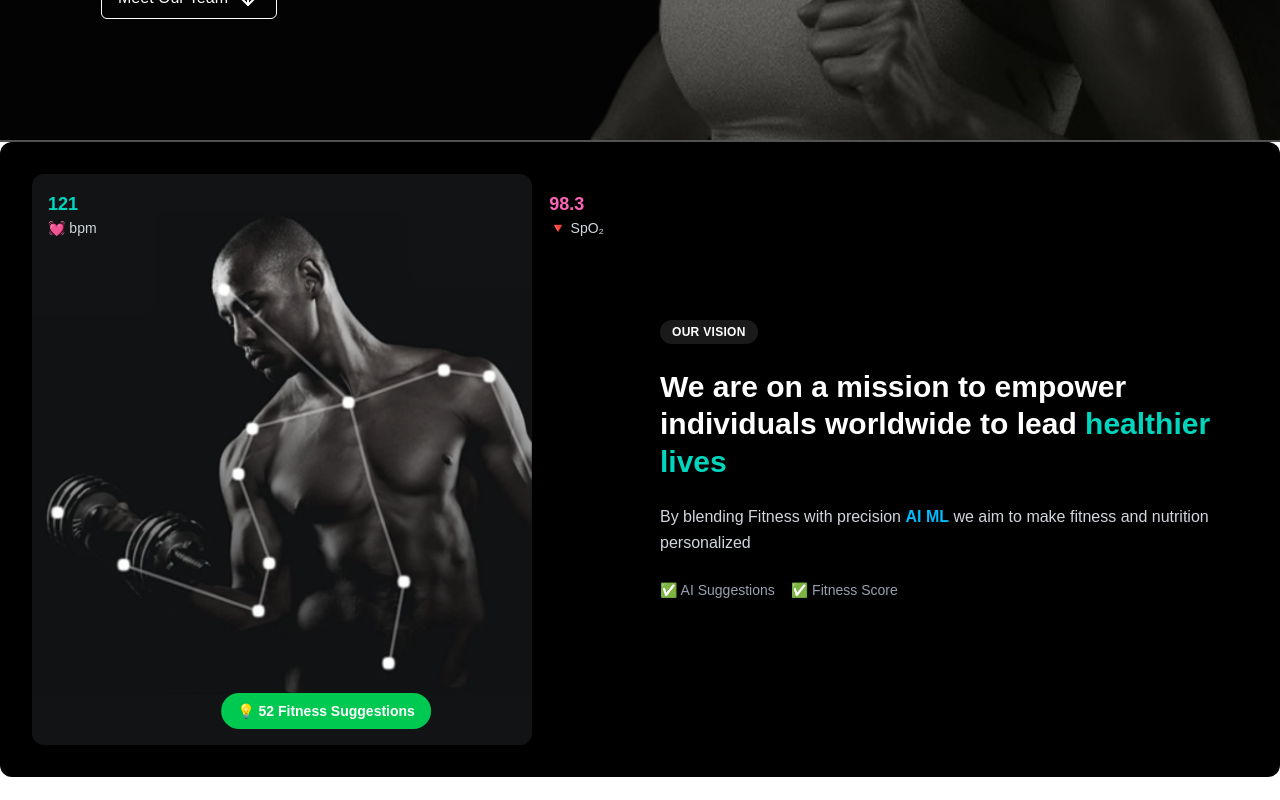
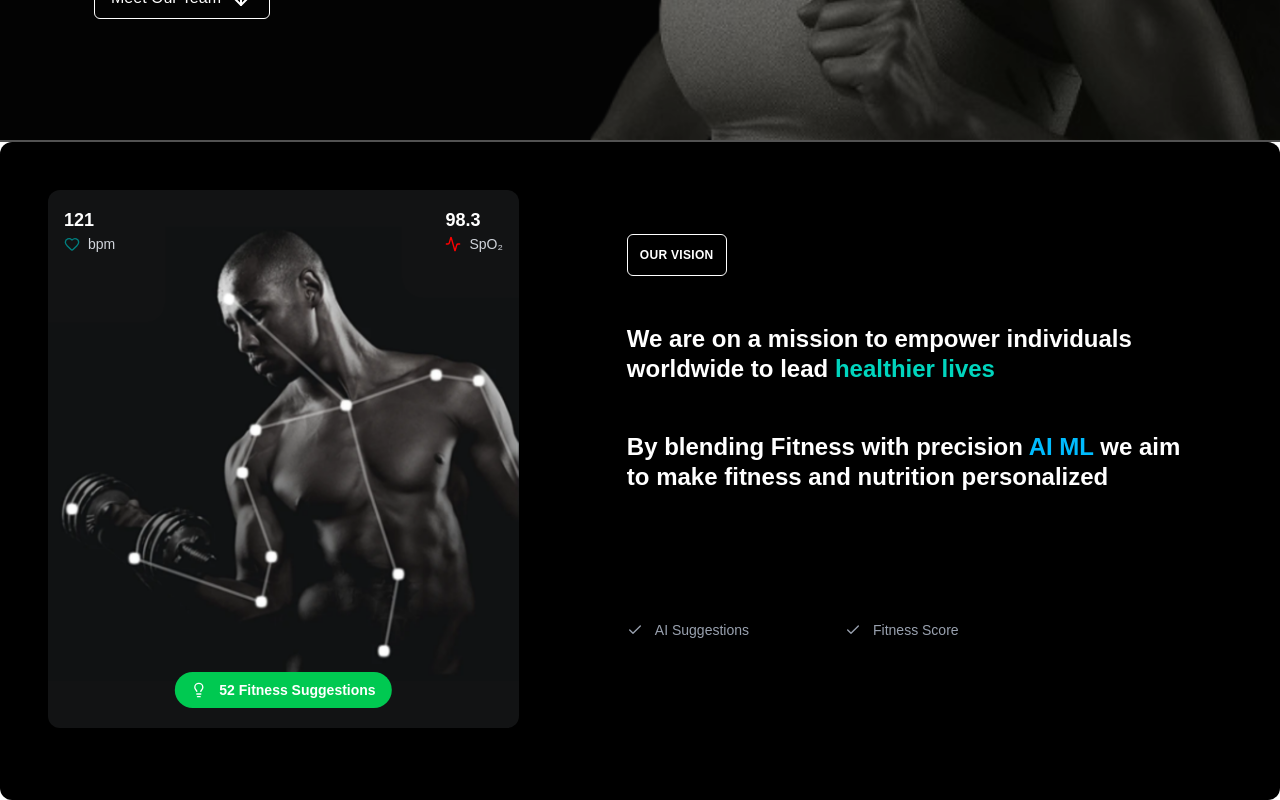
Before and after one commit to Harziz712/fitmode-demo, a Next.js app: page / in a window 1280 px wide. Shown: the part 658-1458 px from the top of the page. Before the commit the page ends 1435 px from the top, so only its background shows below. Built offline with nearby package versions, Linux system fonts and the light colour scheme.

Commit message:
images added to vision page

```diff
--- a/app/components/FitnessVision.tsx
+++ b/app/components/FitnessVision.tsx
@@ -2,6 +2,7 @@
 
 import React, { useEffect, useRef } from 'react'
 import gsap from 'gsap'
+import { Activity, Check, Globe2Icon, Heart, HeartIcon, Lightbulb } from 'lucide-react'
 
 const FitnessVision = () => {
   const containerRef = useRef(null)
@@ -19,49 +20,51 @@ const FitnessVision = () => {
       ref={containerRef}
       className="flex flex-col md:flex-row items-center justify-between gap-10 bg-black text-white p-8 rounded-xl max-w-7xl mx-auto"
     >
-      {/* Left: Image */}
-      <div className="w-full md:w-1/2 relative">
+           <div className="flex justify-center items-center">
+          <div className="w-full grid grid-cols-1 lg:grid-cols-7 gap-8">
+      <div className=" md:col-span-3 relative p-4 rounded-2xl flex flex-col space-y-6">
         <img
-          src="/fitnessmodel.png" // 👈 Replace with your actual image
+          src="/fitnessmodel.png"
           alt="Fitness Model"
           width={500}
           height={600}
-          className="rounded-xl object-cover"
+          className="rounded-xl  object-cover"
         />
-        {/* Stats */}
-        <div className="absolute top-4 left-4 text-sm">
-          <p className="text-teal-400 font-semibold text-lg">121</p>
-          <p className="text-gray-300">💓 bpm</p>
+        <div className="absolute top-8 left-8 text-sm">
+          <p className=" font-semibold text-lg">121</p>
+          <p className="text-gray-300 flex justify-center items-center gap-2"><HeartIcon color='teal' height={16}  width={16}/>  bpm</p>
         </div>
-        <div className="absolute top-4 right-4 text-sm">
-          <p className="text-pink-400 font-semibold text-lg">98.3</p>
-          <p className="text-gray-300">🔻 SpO₂</p>
+        <div className="absolute top-8 right-8 text-sm">
+          <p className=" font-semibold text-lg">98.3</p>
+          <p className="text-gray-300 flex justify-center items-center gap-2"><Activity color='red' height={16}  width={16}/>  SpO₂</p>
         </div>
-        {/* Button */}
-        <div className="absolute bottom-4 left-1/2 transform -translate-x-1/2">
-          <button className="bg-green-500 px-4 py-2 rounded-full text-sm font-semibold hover:bg-green-600 transition">
-            💡 52 Fitness Suggestions
+        <div className="absolute bottom-15 left-1/2 transform -translate-x-1/2">
+          <button className="bg-green-500 px-4 py-2 rounded-full text-xs md:text-sm font-semibold hover:bg-green-600 transition flex justify-center items-center gap-3">
+            <Lightbulb height={16}  width={16}/> 52 Fitness Suggestions
           </button>
         </div>
       </div>
 
-      {/* Right: Text Content */}
-      <div className="w-full md:w-1/2 space-y-6">
-        <div className="bg-white/10 inline-block px-3 py-1 rounded-full text-xs font-semibold tracking-wide uppercase">
+      <div className="md:col-span-4 pt-15 px-15 rounded-2xl space-y-12">
+        <div className="border  inline-block px-3 py-3 rounded-md text-xs font-semibold tracking-wide uppercase">
           Our Vision
         </div>
-        <h2 className="text-2xl md:text-3xl font-bold leading-tight">
+        <h2 className="text-xl md:text-2xl font-semibold leading-tight">
           We are on a mission to empower individuals worldwide to lead{' '}
           <span className="text-teal-400">healthier lives</span>
         </h2>
-        <p className="text-gray-300 leading-relaxed">
+        <h2 className="text-xl md:text-2xl font-semibold leading-tight">
           By blending Fitness with precision{' '}
           <span className="text-sky-400 font-semibold">AI ML</span> we aim to make fitness and nutrition personalized
-        </p>
-        <div className="flex gap-4 text-sm text-gray-400">
-          <span>✅ AI Suggestions</span>
-          <span>✅ Fitness Score</span>
+        </h2>
+        <div className="flex pt-20 space-x-24 text-sm text-gray-400">
+          <span className='flex justify-center items-center gap-3'><Check height={16}  width={16}/>  AI Suggestions</span>
+          <span  className='flex justify-center items-center gap-3'><Check height={16}  width={16}/>   Fitness Score</span>
         </div>
+      </div>
+
+
+      </div>
       </div>
     </section>
   )
--- a/app/components/hero.tsx
+++ b/app/components/hero.tsx
@@ -8,8 +8,7 @@ const Hero = () => {
   return (
 <section
   id="home"
-  className="relative px-4 md:px-6 sm:py-48 md:pt-72 pb-5 h-[100vh] overflow-hidden border-b-2 border-b-neutral-600 bg-[url(/herobg.png)] bg-cover bg-center bg-no-repeat bg-fixed"
-  // style={{ backgroundImage: "url(/heroimg.png)" }}
+  className="relative px-4 md:py-48 pt-48  md:pt-72 pb-5 h-[100vh] overflow-hidden border-b-2 border-b-neutral-600 bg-[url(/herobg.png)] bg-cover bg-center bg-no-repeat bg-fixed"
 >
       <div className="absolute inset-0 bg-black/20 z-10" />
 
```
